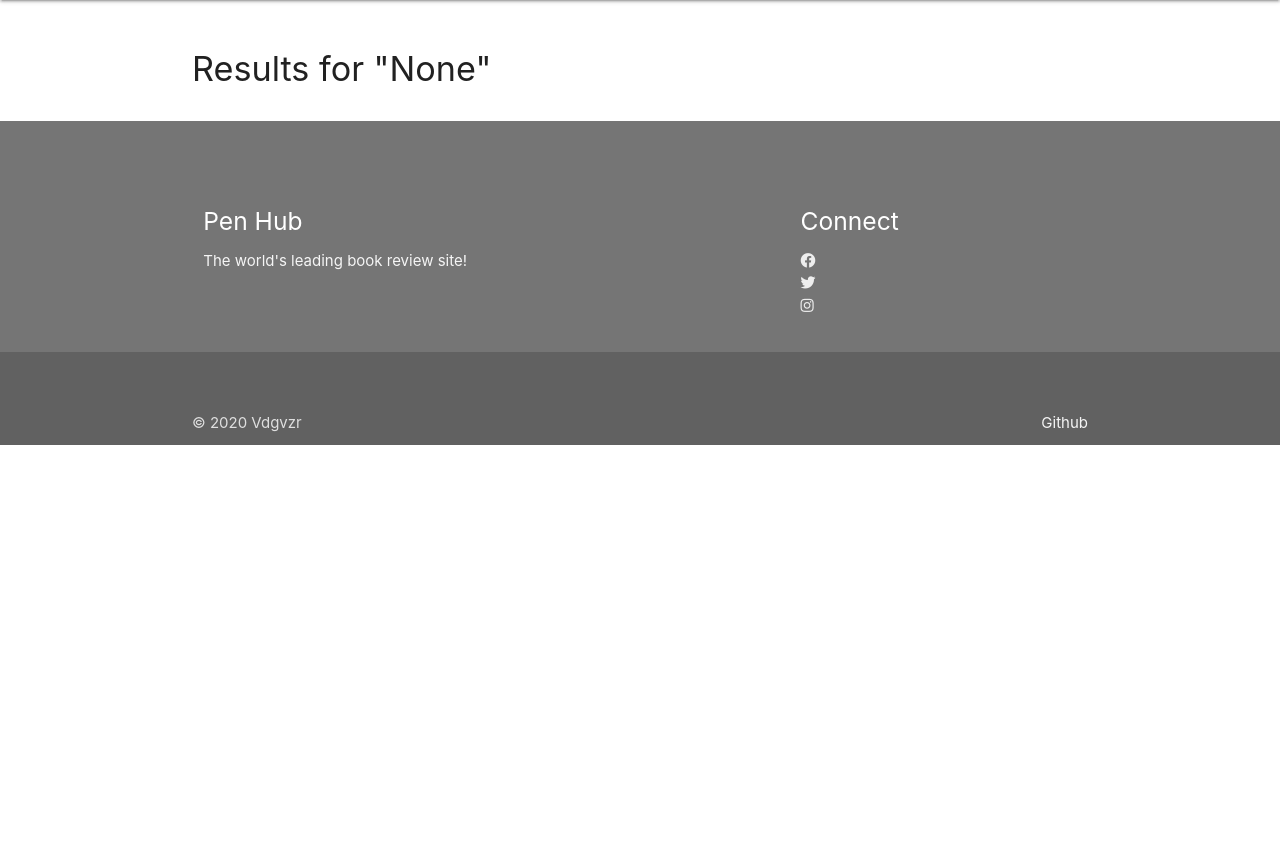
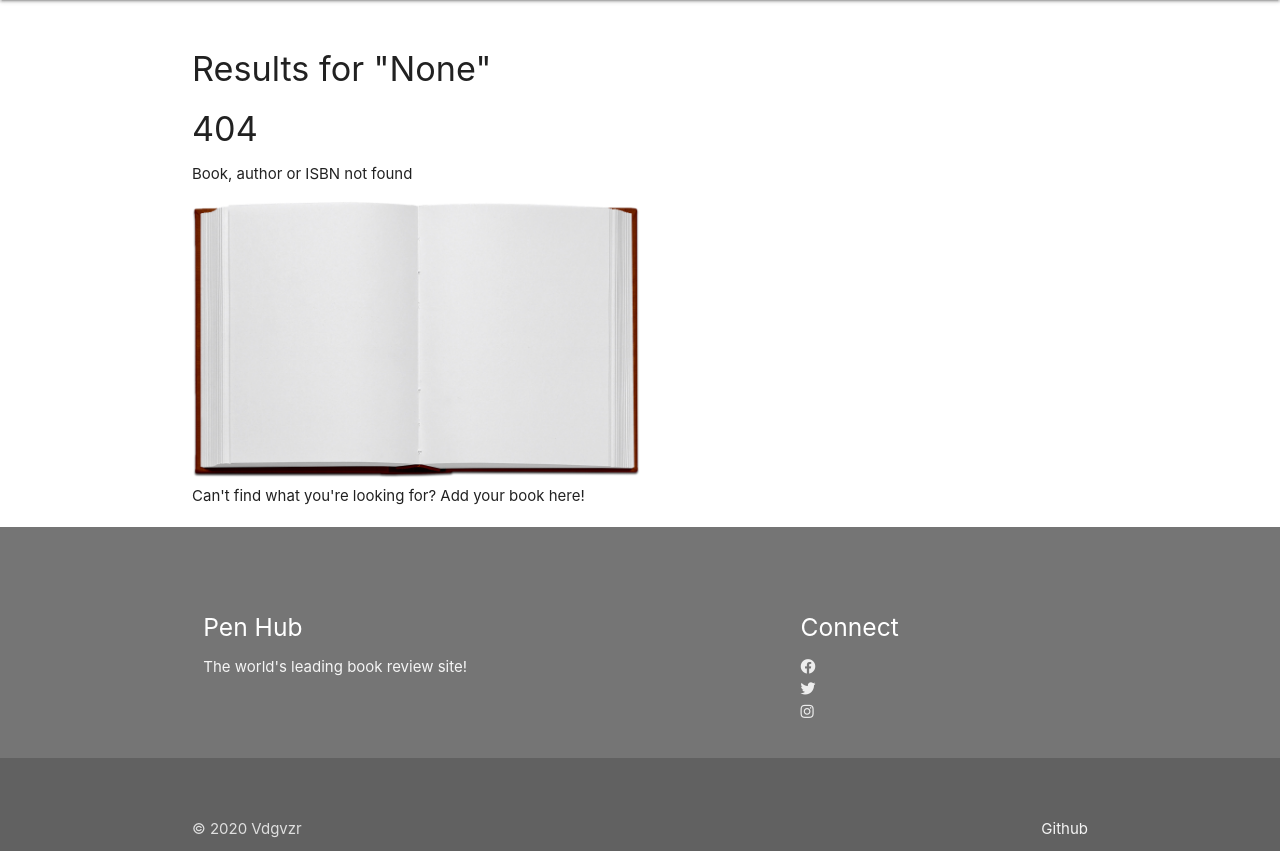
Before and after one commit to vdgvzr/milestone-project-3, a Flask app: page /search_books in a window 1280 px wide. Shown: the part 64-915 px from the top of the page. Before the commit the page ends 509 px from the top, so only its background shows below. Run offline with Flask 2, Linux system fonts and the light colour scheme; data that the repository does not hold is empty; some libraries are stand-ins or nearby versions.

Commit message:
Added error page to search-results.html if nothing is found

```diff
--- a/static/styles/style.css
+++ b/static/styles/style.css
@@ -65,3 +65,7 @@
     overflow: hidden;
     text-overflow: ellipsis;
 }
+
+img.responsive-img {
+    max-width: 50%
+}
--- a/templates/search-results.html
+++ b/templates/search-results.html
@@ -5,6 +5,20 @@
 {% block content %}
 
     <h4>Results for "{{query}}"</h4>
+
+    {% if no_of_docs == 0 %}
+        <div>
+            <h4>404</h4>
+
+            <p>Book, author or ISBN not found</p>
+
+            <img src="{{ url_for('static', filename='assets/images/empty-book.png') }}" alt="Book, author or ISBN not found" class="responsive-img">
+
+            <br>
+
+            <a href="{{ url_for('add_book') }}">Can't find what you're looking for? Add your book here!</a>
+        </div>
+    {% endif %}
 
     <div class="row center-cols">
         {% for book in search|sort(attribute="book_title") %}
```
Also changed, not shown: static/assets/images/empty-book.png (added), 2 other files.
